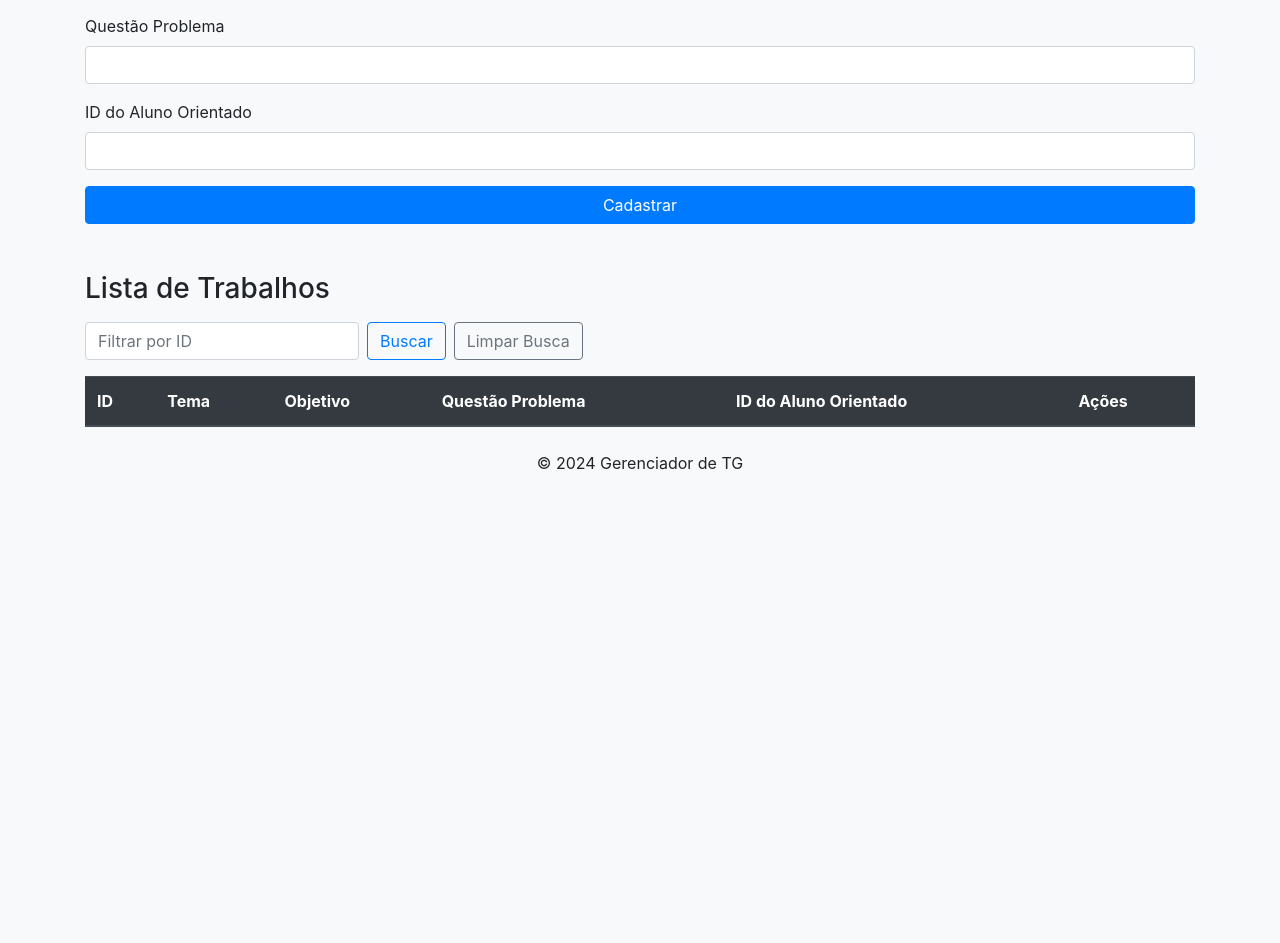
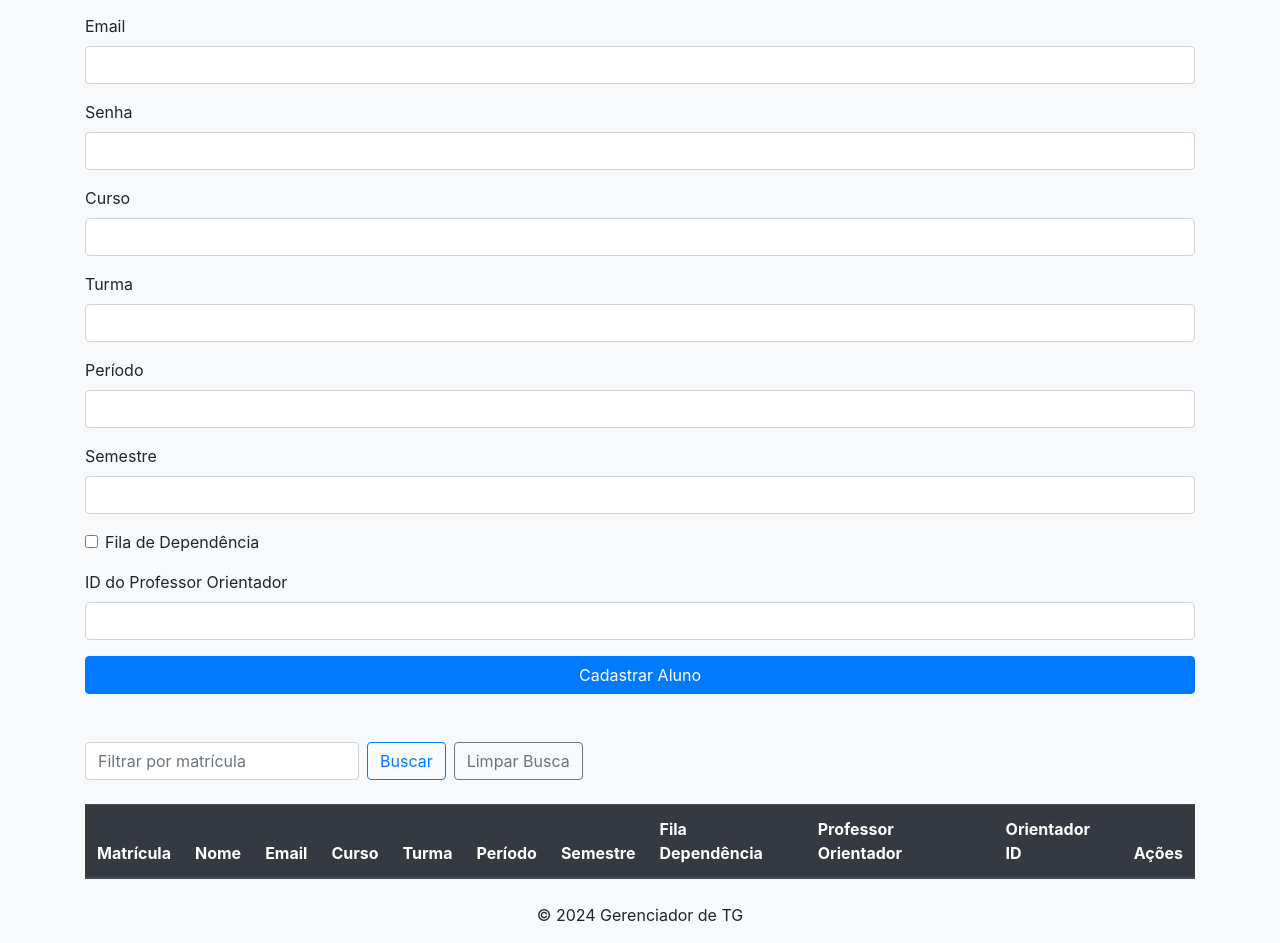
Before and after one commit to MotahPedro/Gerenciador-de-TG, a plain HTML site: page front-end/pages/trabalhos.html in a window 1280 px wide. Shown: the part 311-1254 px from the top of the page. Before the commit the page ends 802 px from the top, so only its background shows below. Drawn offline with nearby package versions, Linux system fonts and the light colour scheme.

Commit message:
Update: updated trabalhos.html

```diff
--- a/front-end/pages/trabalhos.html
+++ b/front-end/pages/trabalhos.html
@@ -4,52 +4,86 @@
 <head>
     <meta charset="UTF-8">
     <meta name="viewport" content="width=device-width, initial-scale=1.0">
-    <title>Gerenciador de Trabalhos de Graduação</title>
+    <title>Gerenciador de Trabalhos de Graduação - Alunos</title>
     <link rel="stylesheet" href="https://stackpath.bootstrapcdn.com/bootstrap/4.5.2/css/bootstrap.min.css">
+    <link rel="stylesheet" href="../assets/css/alunos.css">
 </head>
 
 <body class="bg-light">
 
-    <!-- Contêiner onde o header será carregado -->
+    <!-- Header -->
     <div id="header-container" class="mb-4"></div>
 
     <div class="container">
-        <h2 class="my-4 text-center">Cadastro de Trabalhos</h2>
-        <form id="trabalhoForm" class="mb-5">
+        <h2 class="text-center my-4">Gerenciamento de Alunos</h2>
+
+        <!-- Formulário para cadastrar alunos -->
+        <form id="alunoForm" class="mb-5">
+            <!-- Campos existentes -->
             <div class="form-group">
-                <label for="tema">Tema</label>
-                <input type="text" class="form-control" name="tema" id="tema" required>
+                <label for="matricula">Matrícula</label>
+                <input type="text" class="form-control" id="matricula" name="matricula" required>
             </div>
             <div class="form-group">
-                <label for="objetivo">Objetivo</label>
-                <input type="text" class="form-control" name="objetivo" id="objetivo" required>
+                <label for="nome">Nome</label>
+                <input type="text" class="form-control" id="nome" name="nome" required>
             </div>
             <div class="form-group">
-                <label for="questaoProblema">Questão Problema</label>
-                <input type="text" class="form-control" name="questaoProblema" id="questaoProblema" required>
+                <label for="email">Email</label>
+                <input type="email" class="form-control" id="email" name="email" required>
             </div>
             <div class="form-group">
-                <label for="alunoOrientadoId">ID do Aluno Orientado</label>
-                <input type="number" class="form-control" name="alunoOrientadoId" id="alunoOrientadoId" required>
+                <label for="senha">Senha</label>
+                <input type="password" class="form-control" id="senha" name="senha" required>
             </div>
-            <button type="submit" class="btn btn-primary btn-block">Cadastrar</button>
+            <div class="form-group">
+                <label for="curso">Curso</label>
+                <input type="text" class="form-control" id="curso" name="curso" required>
+            </div>
+            <div class="form-group">
+                <label for="turma">Turma</label>
+                <input type="text" class="form-control" id="turma" name="turma">
+            </div>
+            <div class="form-group">
+                <label for="periodo">Período</label>
+                <input type="text" class="form-control" id="periodo" name="periodo">
+            </div>
+            <div class="form-group">
+                <label for="semestre">Semestre</label>
+                <input type="text" class="form-control" id="semestre" name="semestre">
+            </div>
+            <div class="form-group form-check">
+                <input type="checkbox" class="form-check-input" id="filaDependencia" name="filaDependencia">
+                <label class="form-check-label" for="filaDependencia">Fila de Dependência</label>
+            </div>
+            <div class="form-group">
+                <label for="professorOrientadorId">ID do Professor Orientador</label>
+                <input type="number" class="form-control" id="professorOrientadorId" name="professorOrientadorId">
+            </div>
+            <button type="submit" class="btn btn-primary btn-block">Cadastrar Aluno</button>
         </form>
 
-        <h3 class="mb-3">Lista de Trabalhos</h3>
-        <div class="form-inline mb-3">
-            <input type="text" id="filtro" class="form-control mr-2" placeholder="Filtrar por ID">
-            <button id="buscar" class="btn btn-outline-primary mr-2">Buscar</button>
-            <button id="limparBusca" class="btn btn-outline-secondary">Limpar Busca</button>
+        <!-- Filtro de busca -->
+        <div class="form-inline mb-4">
+            <input type="text" id="filtro" class="form-control mr-2" placeholder="Filtrar por matrícula">
+            <button id="buscar" class="btn btn-outline-primary">Buscar</button>
+            <button id="limparBusca" class="btn btn-outline-secondary ml-2">Limpar Busca</button>
         </div>
 
-        <table class="table table-striped" id="trabalhosTable">
+        <!-- Tabela de alunos -->
+        <table class="table table-striped" id="alunosTable">
             <thead class="thead-dark">
                 <tr>
-                    <th>ID</th>
-                    <th>Tema</th>
-                    <th>Objetivo</th>
-                    <th>Questão Problema</th>
-                    <th>ID do Aluno Orientado</th>
+                    <th>Matrícula</th>
+                    <th>Nome</th>
+                    <th>Email</th>
+                    <th>Curso</th>
+                    <th>Turma</th>
+                    <th>Período</th>
+                    <th>Semestre</th>
+                    <th>Fila Dependência</th>
+                    <th>Professor Orientador</th>
+                    <th>Orientador ID</th>
                     <th>Ações</th>
                 </tr>
             </thead>
@@ -62,48 +96,65 @@
         <div class="modal-dialog">
             <div class="modal-content">
                 <div class="modal-header">
-                    <h5 class="modal-title">Editar Trabalho</h5>
+                    <h5 class="modal-title">Editar Aluno</h5>
                     <button type="button" class="close" data-dismiss="modal" aria-label="Close">
                         <span aria-hidden="true">&times;</span>
                     </button>
                 </div>
                 <form id="popupForm">
-                    <div class="modal-body">
+                    <div class="modal-body" style="max-height: 400px; overflow-y: auto;">
                         <div class="form-group">
-                            <label for="idPopup">ID</label>
-                            <input type="text" class="form-control" name="id" id="idPopup" disabled>
+                            <label for="matriculaPopup">Matrícula</label>
+                            <input type="text" class="form-control" id="matriculaPopup" name="matricula" disabled>
                         </div>
                         <div class="form-group">
-                            <label for="temaPopup">Tema</label>
-                            <input type="text" class="form-control" name="tema" id="temaPopup">
+                            <label for="nomePopup">Nome</label>
+                            <input type="text" class="form-control" id="nomePopup" name="nome" required>
                         </div>
                         <div class="form-group">
-                            <label for="objetivoPopup">Objetivo</label>
-                            <input type="text" class="form-control" name="objetivo" id="objetivoPopup">
+                            <label for="emailPopup">Email</label>
+                            <input type="email" class="form-control" id="emailPopup" name="email" required>
                         </div>
                         <div class="form-group">
-                            <label for="questaoProblemaPopup">Questão Problema</label>
-                            <input type="text" class="form-control" name="questaoProblema" id="questaoProblemaPopup">
+                            <label for="senhaPopup">Senha</label>
+                            <input type="password" class="form-control" id="senhaPopup" name="senha">
                         </div>
                         <div class="form-group">
-                            <label for="alunoOrientadoIdPopup">ID do Aluno Orientado</label>
-                            <input type="number" class="form-control" name="alunoOrientadoId" id="alunoOrientadoIdPopup">
+                            <label for="cursoPopup">Curso</label>
+                            <input type="text" class="form-control" id="cursoPopup" name="curso" required>
+                        </div>
+                        <div class="form-group">
+                            <label for="turmaPopup">Turma</label>
+                            <input type="text" class="form-control" id="turmaPopup" name="turma">
+                        </div>
+                        <div class="form-group">
+                            <label for="periodoPopup">Período</label>
+                            <input type="text" class="form-control" id="periodoPopup" name="periodo">
+                        </div>
+                        <div class="form-group">
+                            <label for="semestrePopup">Semestre</label>
+                            <input type="text" class="form-control" id="semestrePopup" name="semestre">
+                        </div>
+                        <div class="form-group form-check">
+                            <input type="checkbox" class="form-check-input" id="filaDependenciaPopup" name="filaDependencia">
+                            <label class="form-check-label" for="filaDependenciaPopup">Fila de Dependência</label>
                         </div>
                     </div>
                     <div class="modal-footer">
                         <button type="button" class="btn btn-secondary" id="cancelarButton" data-dismiss="modal">Cancelar</button>
-                        <button type="submit" class="btn btn-primary" id="atualizarButton">Atualizar</button>
+                        <button id="atualizarButton" type="submit" class="btn btn-primary">Atualizar</button>
                     </div>
                 </form>
             </div>
         </div>
     </div>
 
+    <!-- Footer -->
     <footer class="text-center mt-4">
         <p>© 2024 Gerenciador de TG</p>
     </footer>
 
-    <!-- Script para importar o header -->
+    <!-- Scripts -->
     <script>
         fetch('../components/header.html')
             .then(response => response.text())
@@ -112,9 +163,7 @@
             })
             .catch(error => console.error('Erro ao carregar o header:', error));
     </script>
-
-    <!-- Script do arquivo JS da página -->
-    <script src="../assets/js/trabalhos.js"></script>
+    <script src="../assets/js/alunos.js"></script>
 </body>
 
 </html>
```
